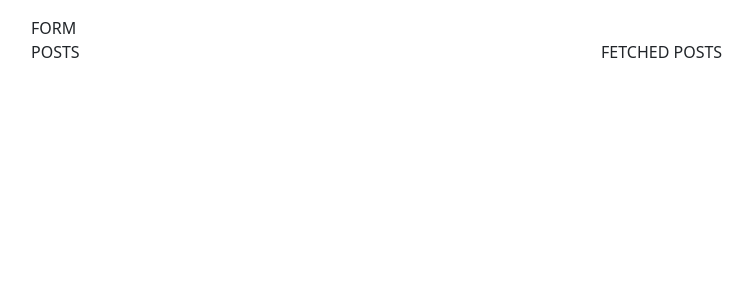
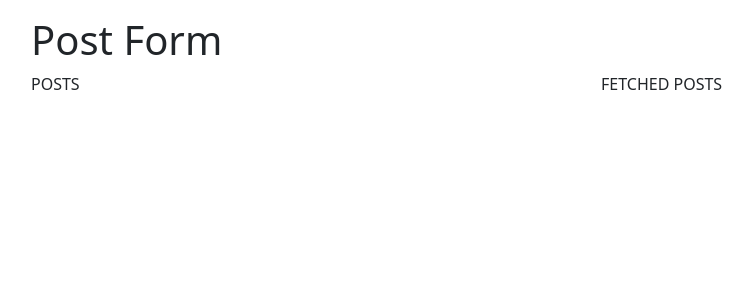
Before and after one commit to avramenkomy/react-redux, a React (Create React App) app: page / in a window 1280 px wide. Shown: the top 300 px of the page, without its empty margins (51-804 px from the left). Built offline with nearby package versions, Linux system fonts and the light colour scheme.

Commit message:
WIP: add example work with class component initial layout

```diff
--- a/src/App.js
+++ b/src/App.js
@@ -1,11 +1,12 @@
 import React from 'react';
+import PostForm from "./components/PostForm";
 
 function App() {
   return (
     <div className="container pt-3">
       <div className="row">
           <div className="col">
-              FORM
+              <PostForm />
           </div>
       </div>
       <div className="row">
--- a/src/components/PostForm.js
+++ b/src/components/PostForm.js
@@ -0,0 +1,16 @@
+import React from 'react';
+
+export default class PostForm extends React.Component {
+    constructor(props) {
+        super(props);
+
+        this.state = {};
+    }
+    render() {
+        return (
+            <div>
+                <h1>Post Form</h1>
+            </div>
+        )
+    }
+}
```
